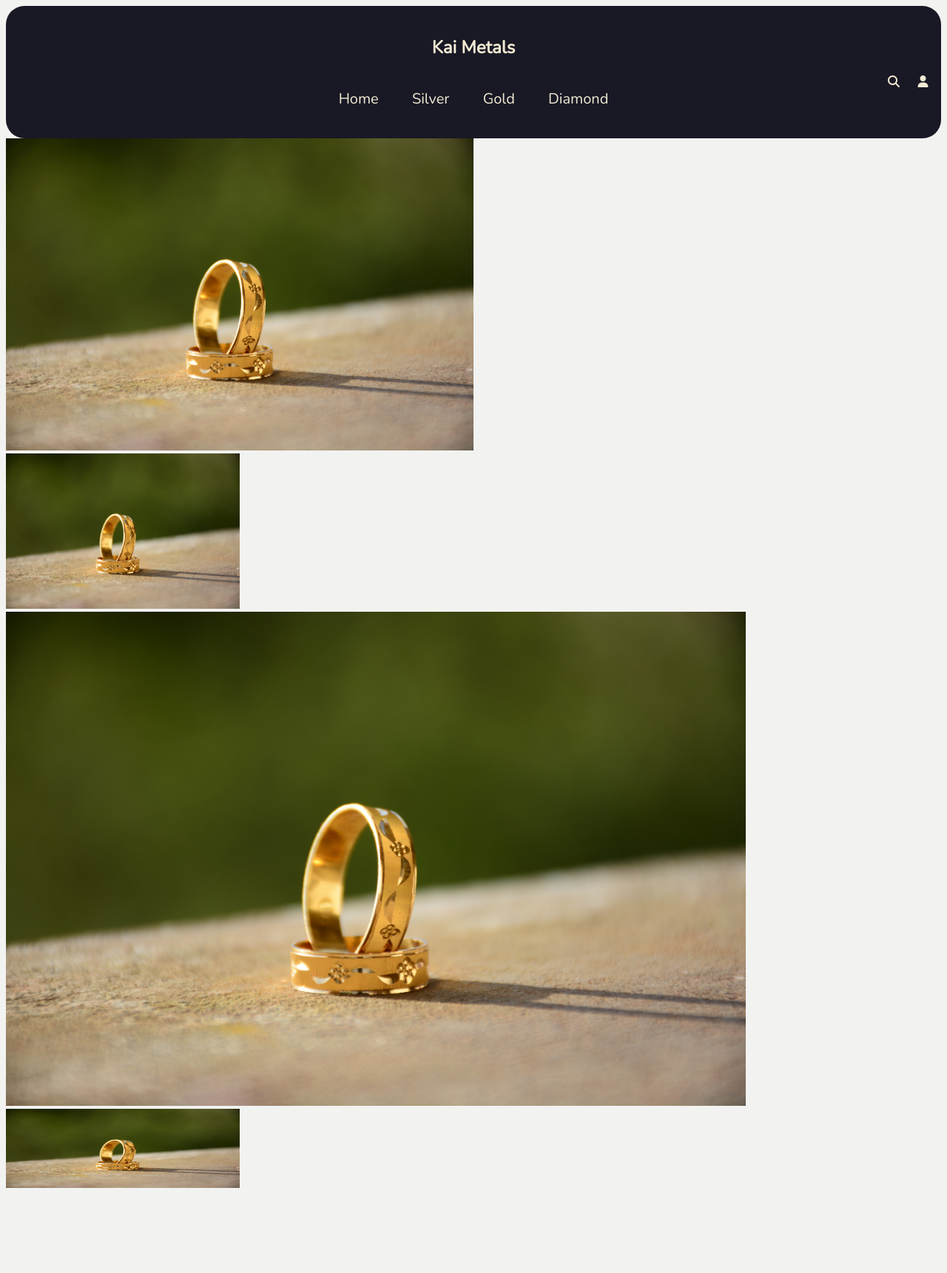
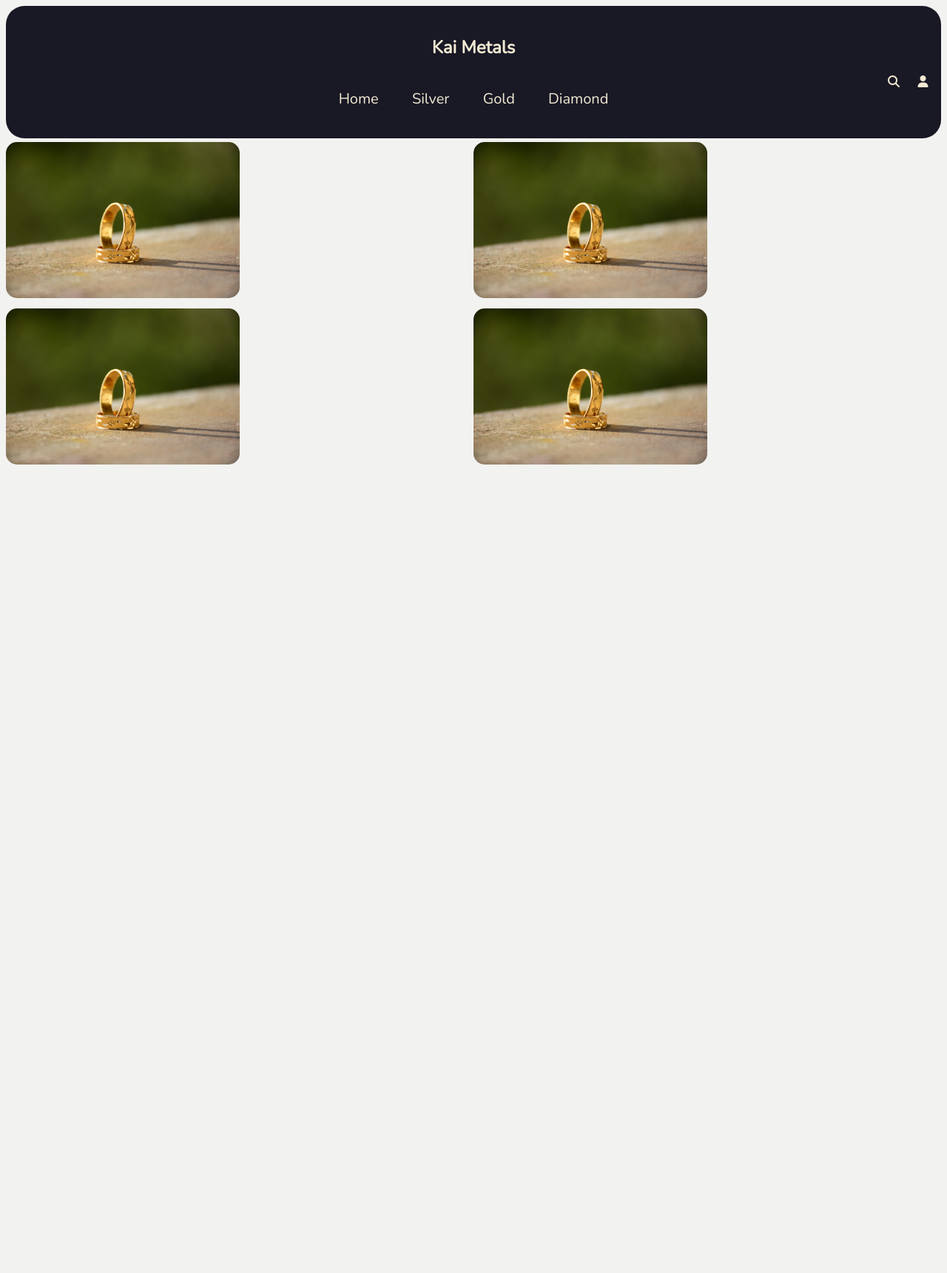
Before and after one commit to HarshaanNiles010/trading_platform, a Django app: page / in a window 1280 px wide. Shown: the whole page at 74% size. After the commit the page ends 628 px from the top, so only its background shows below. Run offline with Django 4.2, Linux system fonts and the light colour scheme; some libraries are stand-ins or nearby versions.

Commit message:
working in display

```diff
--- a/simplyGold/mainPage/static/mainPage/mainPagecss.css
+++ b/simplyGold/mainPage/static/mainPage/mainPagecss.css
@@ -68,23 +68,46 @@ body{
 
 .grid-container{
     display:grid;
+}
 
+.grid-item-1{
+    grid-column-start: 1;
+    grid-column-end: 2;
 }
+
 .grid-item-1 img{
+    margin-top: 5px;
+    margin-bottom: 5px;
     height: auto;
     max-width: 50%;
+    border-radius: 15px;
+}
+
+.grid-item-2{
+    grid-column-start: 2;
+    grid-column-end: 2;
 }
 .grid-item-2 img{
+    margin-top: 5px;
+    margin-bottom: 5px;
     height: auto;
-    width: 25%;
+    width: 50%;
+    border-radius: 15px;
 }
+
 .grid-item-3 img{
+    margin-top: 5px;
+    margin-bottom: 5px;
     height: auto;
-    width: 1000px;
+    width: 50%;
+    border-radius: 15px;
 }
 .grid-item-4 img{
-    height: 50%;
-    width: 25%;
+    margin-top: 5px;
+    margin-bottom: 5px;
+    height: auto;
+    width: 50%;
+    border-radius: 15px;
 }
 /*.grid-item-1 img{
     height:50%;
```
